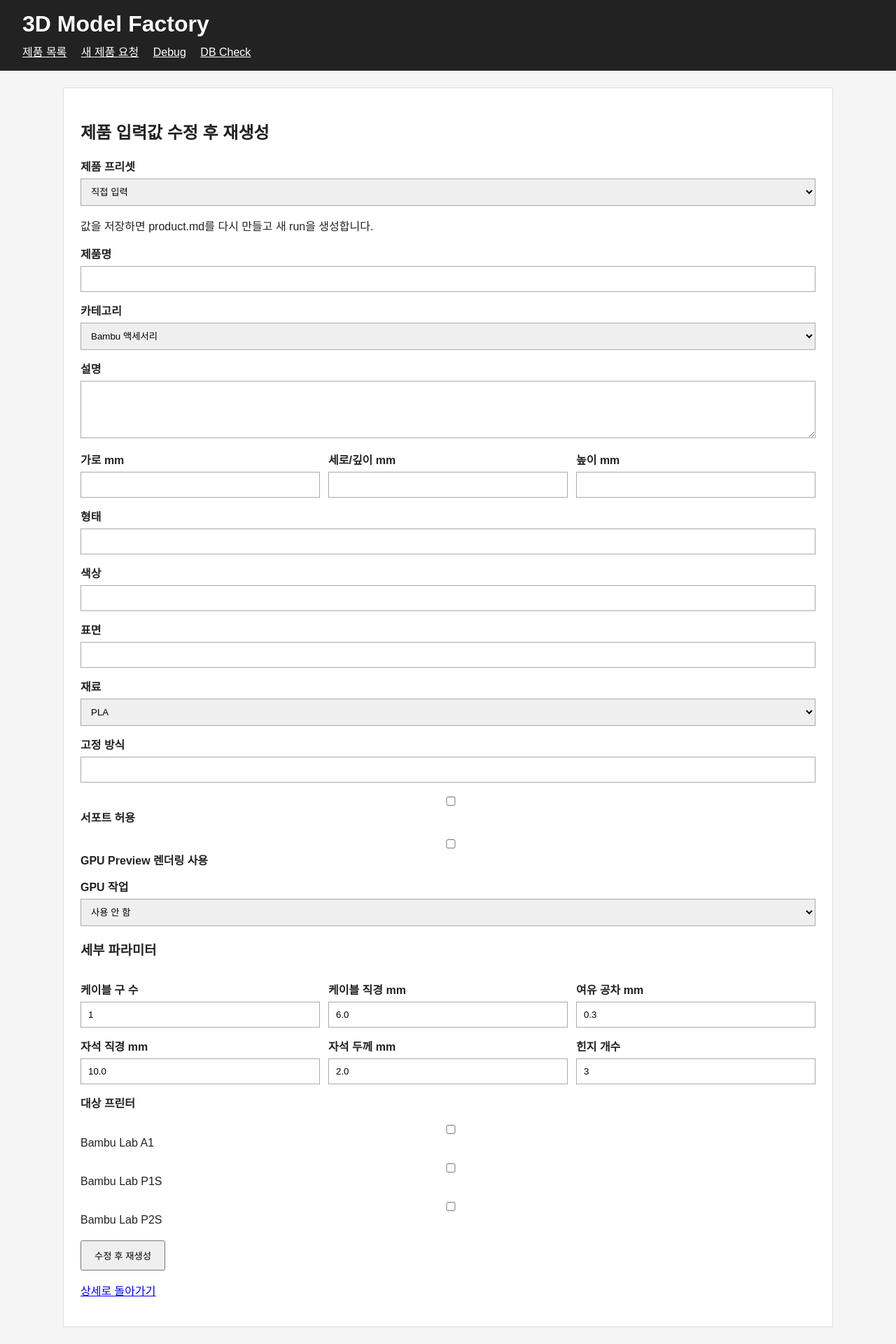
After one commit to kubernetes-operator/tashkent, a FastAPI app: template 3d-model-factory/portal/app/templates/edit_product.html in a window 1280 px wide. The commit adds this page. Shown: the whole page at 70% size. Run offline with FastAPI, Linux system fonts and the light colour scheme; the template is opened without the code that fills it, so the values that code supplies are empty; parts of the project's set-up code (start-up, migrations or seed data) failed here and were passed over.

```diff
--- a/3d-model-factory/portal/app/main.py
+++ b/3d-model-factory/portal/app/main.py
@@ -293,11 +293,12 @@ def next_run_number(product_id: str) -> int:
     return (max(existing) + 1) if existing else 1
 
 
-def write_run_metadata(product: ProductRequest, run_number: int, output_dir: Path) -> Path:
+def write_run_metadata(product: ProductRequest, run_number: int, output_dir: Path, trigger: str = "create") -> Path:
     output_dir.mkdir(parents=True, exist_ok=True)
     product_id = product.id
     lines = [
         f"product_id={product_id}",
+        f"trigger={trigger}",
         f"run_number={run_number}",
         f"created_at={datetime.utcnow().isoformat()}Z",
         f"product_md_path={product_container_base_dir(product_id)}/input/product.md",
@@ -327,10 +328,16 @@ def collect_runs(product_id: str):
         files = []
         for name in run_files:
             path = run_dir / name
+            exists = path.exists() and path.is_file()
+            try:
+                size = path.stat().st_size if exists else None
+            except OSError:
+                exists = False
+                size = None
             files.append({
                 "name": name,
-                "exists": path.exists() and path.is_file(),
-                "size": path.stat().st_size if path.exists() and path.is_file() else None,
+                "exists": exists,
+                "size": size,
                 "download_url": f"/products/{product_id}/download/runs/{run_number}/{name}",
             })
 
@@ -342,6 +349,42 @@ def collect_runs(product_id: str):
     return runs
 
 
+def available_run_numbers(product_id: str) -> list[int]:
+    runs_dir = product_base_dir(product_id) / "runs"
+    run_numbers = []
+    if runs_dir.exists():
+        for child in runs_dir.iterdir():
+            if child.is_dir() and child.name.isdigit():
+                run_numbers.append(int(child.name))
+    return sorted(run_numbers)
+
+
+def parse_run_selection(runs_param: str | None, available: list[int]) -> tuple[list[int], list[str]]:
+    warnings = []
+    available_set = set(available)
+
+    if not runs_param:
+        return list(reversed(available))[:3], warnings
+
+    selected = []
+    for raw in runs_param.split(","):
+        value = raw.strip()
+        if not value:
+            continue
+        if not value.isdigit():
+            warnings.append(f"숫자가 아닌 run 값은 무시했습니다: {value}")
+            continue
+
+        run_number = int(value)
+        if run_number not in available_set:
+            warnings.append(f"존재하지 않는 run은 무시했습니다: {run_number}")
+            continue
+        if run_number not in selected:
+            selected.append(run_number)
+
+    return selected, warnings
+
+
 def read_limited_text(path: Path, limit: int = DEBUG_TEXT_LIMIT) -> tuple[str | None, bool]:
     if not path.exists() or not path.is_file():
         return None, False
@@ -350,6 +393,87 @@ def read_limited_text(path: Path, limit: int = DEBUG_TEXT_LIMIT) -> tuple[str |
     if len(text_value) > limit:
         return text_value[:limit] + "\n... truncated ...", True
     return text_value, False
+
+
+def parse_key_value_text(content: str | None) -> dict[str, str]:
+    parsed = {}
+    if not content:
+        return parsed
+
+    for line in content.splitlines():
+        stripped = line.strip()
+        if not stripped or stripped.startswith("#"):
+            continue
+
+        separator = "=" if "=" in stripped else (":" if ":" in stripped else None)
+        if not separator:
+            continue
+
+        key, value = stripped.split(separator, 1)
+        key = key.strip().lstrip("-").strip()
+        if key:
+            parsed[key] = value.strip()
+    return parsed
+
+
+def validation_status_from_text(content: str | None) -> str:
+    values = parse_key_value_text(content)
+    status = values.get("VALIDATION_STATUS", "UNKNOWN").strip().upper()
+    if status in {"PASS", "WARN", "FAIL"}:
+        return status
+    return "UNKNOWN"
+
+
+def collect_compare_runs(product_id: str, run_numbers: list[int]):
+    text_files = ["run_metadata.txt", "validation.txt", "design_metadata.txt", "output_status.txt"]
+    design_keys = [
+        "engine_version",
+        "design_profile",
+        "material",
+        "width_mm",
+        "depth_mm",
+        "height_mm",
+        "cable_channels",
+        "cable_diameter_mm",
+        "magnet_diameter_mm",
+        "magnet_thickness_mm",
+        "hinge_count",
+        "clearance_mm",
+    ]
+    output_keys = ["preview_status", "render_mode", "three_mf_status", "design_profile"]
+    compare_runs = []
+
+    for run_number in run_numbers:
+        run_dir = run_dir_for(product_id, run_number)
+        texts = {}
+        for filename in text_files:
+            try:
+                content, truncated = read_limited_text(run_dir / filename, DEBUG_TEXT_LIMIT)
+            except Exception as e:
+                content = f"파일 읽기 실패: {repr(e)}"
+                truncated = False
+            texts[filename] = {
+                "content": content,
+                "truncated": truncated,
+                "exists": content is not None,
+            }
+
+        design_values = parse_key_value_text(texts["design_metadata.txt"]["content"])
+        output_values = parse_key_value_text(texts["output_status.txt"]["content"])
+        preview_path = run_dir / "preview.png"
+        preview_exists = preview_path.exists() and preview_path.is_file()
+
+        compare_runs.append({
+            "number": run_number,
+            "preview_exists": preview_exists,
+            "preview_url": f"/products/{product_id}/download/runs/{run_number}/preview.png",
+            "validation_status": validation_status_from_text(texts["validation.txt"]["content"]),
+            "design": {key: design_values.get(key, "") for key in design_keys},
+            "output": {key: output_values.get(key, "") for key in output_keys},
+            "texts": texts,
+        })
+
+    return compare_runs
 
 
 def collect_debug_texts(product_id: str):
@@ -450,6 +574,56 @@ def write_product_md(product: ProductRequest) -> Path:
     path = input_dir / "product.md"
     path.write_text("\n".join(content), encoding="utf-8")
     return path
+
+
+def update_product_from_form(
+    product: ProductRequest,
+    preset_id: str,
+    name: str,
+    category: str,
+    description: str,
+    width_mm: float | None,
+    depth_mm: float | None,
+    height_mm: float | None,
+    shape: str,
+    color: str,
+    surface: str,
+    material: str,
+    mount_type: str,
+    support_allowed: str | None,
+    cable_channels: int,
+    cable_diameter_mm: float,
+    magnet_diameter_mm: float,
+    magnet_thickness_mm: float,
+    hinge_count: int,
+    clearance_mm: float,
+    printer_targets: list[str],
+    use_gpu: str | None,
+    gpu_task: str,
+) -> None:
+    product.preset_id = preset_id
+    product.name = name
+    product.category = category
+    product.description = description
+    product.width_mm = width_mm
+    product.depth_mm = depth_mm
+    product.height_mm = height_mm
+    product.shape = shape
+    product.color = color
+    product.surface = surface
+    product.material = material
+    product.mount_type = mount_type
+    product.cable_channels = cable_channels
+    product.cable_diameter_mm = cable_diameter_mm
+    product.magnet_diameter_mm = magnet_diameter_mm
+    product.magnet_thickness_mm = magnet_thickness_mm
+    product.hinge_count = hinge_count
+    product.clearance_mm = clearance_mm
+    product.support_allowed = (support_allowed == "true")
+    product.use_gpu = (use_gpu == "true")
+    product.gpu_task = gpu_task
+    product.printer_targets = "\n".join([f"- {p}" for p in printer_targets])
+    product.updated_at = datetime.utcnow()
 
 
 def create_blender_job(product_id: str, product_obj=None, run_number: int = 1) -> str:
@@ -699,7 +873,7 @@ def create_product(
         md_path = write_product_md(product)
         run_number = 1
         output_dir = run_dir_for(product.id, run_number)
-        write_run_metadata(product, run_number, output_dir)
+        write_run_metadata(product, run_number, output_dir, trigger="create")
 
         db.add(ProductFile(
             id=str(uuid.uuid4()),
@@ -743,6 +917,150 @@ def create_product(
         db.close()
 
 
+@app.get("/products/{product_id}/edit", response_class=HTMLResponse)
+def edit_product_form(request: Request, product_id: str):
+    db = get_db()
+    try:
+        product = db.query(ProductRequest).filter(ProductRequest.id == product_id).first()
+        if not product:
+            raise HTTPException(status_code=404, detail="Product not found")
+
+        return templates.TemplateResponse(
+            name="edit_product.html",
+            request=request,
+            context={
+                "product": product,
+            },
+        )
+    finally:
+        db.close()
+
+
+@app.post("/products/{product_id}/edit")
+def edit_product(
+    product_id: str,
+    preset_id: str = Form("custom"),
+    name: str = Form(...),
+    category: str = Form(...),
+    description: str = Form(""),
+    width_mm: float | None = Form(None),
+    depth_mm: float | None = Form(None),
+    height_mm: float | None = Form(None),
+    shape: str = Form(""),
+    color: str = Form(""),
+    surface: str = Form(""),
+    material: str = Form("PETG"),
+    mount_type: str = Form(""),
+    support_allowed: str | None = Form(None),
+    cable_channels: int = Form(1),
+    cable_diameter_mm: float = Form(6.0),
+    magnet_diameter_mm: float = Form(10.0),
+    magnet_thickness_mm: float = Form(2.0),
+    hinge_count: int = Form(3),
+    clearance_mm: float = Form(0.3),
+    printer_targets: list[str] = Form([]),
+    use_gpu: str | None = Form(None),
+    gpu_task: str = Form("none"),
+):
+    db = get_db()
+    try:
+        product = db.query(ProductRequest).filter(ProductRequest.id == product_id).first()
+        if not product:
+            raise HTTPException(status_code=404, detail="Product not found")
+
+        update_product_from_form(
+            product=product,
+            preset_id=preset_id,
+            name=name,
+            category=category,
+            description=description,
+            width_mm=width_mm,
+            depth_mm=depth_mm,
+            height_mm=height_mm,
+            shape=shape,
+            color=color,
+            surface=surface,
+            material=material,
+            mount_type=mount_type,
+            support_allowed=support_allowed,
+            cable_channels=cable_channels,
+            cable_diameter_mm=cable_diameter_mm,
+            magnet_diameter_mm=magnet_diameter_mm,
+            magnet_thickness_mm=magnet_thickness_mm,
+            hinge_count=hinge_count,
+            clearance_mm=clearance_mm,
+            printer_targets=printer_targets,
+            use_gpu=use_gpu,
+            gpu_task=gpu_task,
+        )
+        product.status = "MD_CREATED"
+
+        write_product_md(product)
+        run_number = next_run_number(product.id)
+        output_dir = run_dir_for(product.id, run_number)
+        write_run_metadata(product, run_number, output_dir, trigger="edit")
+
+        try:
+            job_name = create_blender_job(product.id, product, run_number)
+
+            db.add(GenerationJob(
+                id=str(uuid.uuid4()),
+                product_id=product.id,
+                k8s_job_name=job_name,
+                status="QUEUED",
+                run_number=run_number,
+                output_dir=run_container_dir_for(product.id, run_number),
+            ))
+
+            product.status = "QUEUED"
+        except Exception as e:
+            db.add(GenerationJob(
+                id=str(uuid.uuid4()),
+                product_id=product.id,
+                k8s_job_name=None,
+                status="FAILED",
+                error_message=repr(e),
+                run_number=run_number,
+                output_dir=run_container_dir_for(product.id, run_number),
+            ))
+
+            product.status = "FAILED"
+
+        product.updated_at = datetime.utcnow()
+        db.commit()
+
+        return RedirectResponse(url=f"/products/{product_id}", status_code=303)
+    finally:
+        db.close()
+
+
+@app.get("/products/{product_id}/compare", response_class=HTMLResponse)
+def compare_product_runs(request: Request, product_id: str):
+    db = get_db()
+    try:
+        product = db.query(ProductRequest).filter(ProductRequest.id == product_id).first()
+        if not product:
+            raise HTTPException(status_code=404, detail="Product not found")
+
+        available = available_run_numbers(product_id)
+        selected, warnings = parse_run_selection(request.query_params.get("runs"), available)
+        compare_runs = collect_compare_runs(product_id, selected)
+
+        return templates.TemplateResponse(
+            name="product_compare.html",
+            request=request,
+            context={
+                "product": product,
+                "available_runs": list(reversed(available)),
+                "selected_runs": selected,
+                "compare_runs": compare_runs,
+                "warnings": warnings,
+            },
+        )
+    finally:
+        db.close()
+
+
 @app.get("/products/{product_id}", response_class=HTMLResponse)
 def product_detail(request: Request, product_id: str):
     db = get_db()
@@ -761,10 +1079,14 @@ def product_detail(request: Request, product_id: str):
             if target.exists():
                 for f in sorted(target.glob("*")):
                     if f.is_file():
+                        try:
+                            size = f.stat().st_size
+                        except OSError:
+                            continue
                         files.append({
                             "subdir": subdir,
                             "name": f.name,
-                            "size": f.stat().st_size,
+                            "size": size,
                             "download_url": f"/products/{product_id}/download/{subdir}/{f.name}",
                         })
 
@@ -829,10 +1151,9 @@ def rerun_product(product_id: str):
         if not product:
             raise HTTPException(status_code=404, detail="Product not found")
 
-        write_product_md(product)
         run_number = next_run_number(product.id)
         output_dir = run_dir_for(product.id, run_number)
-        write_run_metadata(product, run_number, output_dir)
+        write_run_metadata(product, run_number, output_dir, trigger="rerun")
 
         try:
             job_name = create_blender_job(product.id, product, run_number)
--- /dev/null
+++ b/3d-model-factory/portal/app/templates/edit_product.html
@@ -0,0 +1,177 @@
+{% extends "base.html" %}
+{% block content %}
+<section class="card">
+  <h2>제품 입력값 수정 후 재생성</h2>
+
+  <form method="post" action="/products/{{ product.id }}/edit">
+    <label>제품 프리셋</label>
+    <select id="preset_selector" name="preset_id">
+      <option value="custom" {% if product.preset_id == 'custom' %}selected{% endif %}>직접 입력</option>
+      <option value="bambu_a1_nozzle_holder" {% if product.preset_id == 'bambu_a1_nozzle_holder' %}selected{% endif %}>Bambu A1 노즐 홀더</option>
+      <option value="bambu_scraper_holder" {% if product.preset_id == 'bambu_scraper_holder' %}selected{% endif %}>Bambu 스크래퍼 거치대</option>
+      <option value="m3_wall_hook" {% if product.preset_id == 'm3_wall_hook' %}selected{% endif %}>M3 벽걸이 후크</option>
+      <option value="cable_clip_small" {% if product.preset_id == 'cable_clip_small' %}selected{% endif %}>소형 케이블 클립</option>
+      <option value="homelab_label_holder" {% if product.preset_id == 'homelab_label_holder' %}selected{% endif %}>홈랩/랙 라벨 홀더</option>
+      <option value="battery_case_2cell" {% if product.preset_id == 'battery_case_2cell' %}selected{% endif %}>2셀 배터리 케이스</option>
+    </select>
+
+    <p class="hint">값을 저장하면 product.md를 다시 만들고 새 run을 생성합니다.</p>
+
+    <label>제품명</label>
+    <input name="name" required value="{{ product.name or '' }}">
+
+    <label>카테고리</label>
+    <select name="category">
+      <option value="bambu_accessory" {% if product.category == 'bambu_accessory' %}selected{% endif %}>Bambu 액세서리</option>
+      <option value="homelab_accessory" {% if product.category == 'homelab_accessory' %}selected{% endif %}>홈랩 액세서리</option>
+      <option value="cable_management" {% if product.category == 'cable_management' %}selected{% endif %}>케이블 정리</option>
+      <option value="battery_case" {% if product.category == 'battery_case' %}selected{% endif %}>배터리 케이스</option>
+      <option value="desk_organizer" {% if product.category == 'desk_organizer' %}selected{% endif %}>책상 정리</option>
+    </select>
+
+    <label>설명</label>
+    <textarea name="description" rows="4">{{ product.description or '' }}</textarea>
+
+    <div class="grid3">
+      <div>
+        <label>가로 mm</label>
+        <input name="width_mm" type="number" step="0.1" value="{{ product.width_mm or '' }}">
+      </div>
+      <div>
+        <label>세로/깊이 mm</label>
+        <input name="depth_mm" type="number" step="0.1" value="{{ product.depth_mm or '' }}">
+      </div>
+      <div>
+        <label>높이 mm</label>
+        <input name="height_mm" type="number" step="0.1" value="{{ product.height_mm or '' }}">
+      </div>
+    </div>
+
+    <label>형태</label>
+    <input name="shape" value="{{ product.shape or '' }}">
+
+    <label>색상</label>
+    <input name="color" value="{{ product.color or '' }}">
+
+    <label>표면</label>
+    <input name="surface" value="{{ product.surface or '' }}">
+
+    <label>재료</label>
+    <select name="material">
+      <option value="PLA" {% if product.material == 'PLA' %}selected{% endif %}>PLA</option>
+      <option value="PETG" {% if product.material == 'PETG' %}selected{% endif %}>PETG</option>
+      <option value="ASA" {% if product.material == 'ASA' %}selected{% endif %}>ASA</option>
+      <option value="ABS" {% if product.material == 'ABS' %}selected{% endif %}>ABS</option>
+      <option value="TPU" {% if product.material == 'TPU' %}selected{% endif %}>TPU</option>
+    </select>
+
+    <label>고정 방식</label>
+    <input name="mount_type" value="{{ product.mount_type or '' }}">
+
+    <label>
+      <input type="checkbox" name="support_allowed" value="true" {% if product.support_allowed %}checked{% endif %}>
+      서포트 허용
+    </label>
+
+    <label>
+      <input type="checkbox" name="use_gpu" value="true" {% if product.use_gpu %}checked{% endif %}>
+      GPU Preview 렌더링 사용
+    </label>
+
+    <label>GPU 작업</label>
+    <select name="gpu_task">
+      <option value="none" {% if (product.gpu_task or 'none') == 'none' %}selected{% endif %}>사용 안 함</option>
+      <option value="preview" {% if product.gpu_task == 'preview' %}selected{% endif %}>Preview 렌더링</option>
+      <option value="ai_design" {% if product.gpu_task == 'ai_design' %}selected{% endif %}>AI 디자인 보조</option>
+      <option value="preview,ai_design" {% if product.gpu_task == 'preview,ai_design' %}selected{% endif %}>Preview + AI 디자인 보조</option>
+    </select>
+
+    <h3>세부 파라미터</h3>
+
+    <div class="grid3">
+      <div>
+        <label>케이블 구 수</label>
+        <input name="cable_channels" type="number" min="1" max="6" value="{{ product.cable_channels or 1 }}">
+      </div>
+      <div>
+        <label>케이블 직경 mm</label>
+        <input name="cable_diameter_mm" type="number" step="0.1" value="{{ product.cable_diameter_mm or 6.0 }}">
+      </div>
+      <div>
+        <label>여유 공차 mm</label>
+        <input name="clearance_mm" type="number" step="0.1" value="{{ product.clearance_mm or 0.3 }}">
+      </div>
+    </div>
+
+    <div class="grid3">
+      <div>
+        <label>자석 직경 mm</label>
+        <input name="magnet_diameter_mm" type="number" step="0.1" value="{{ product.magnet_diameter_mm or 10.0 }}">
+      </div>
+      <div>
+        <label>자석 두께 mm</label>
+        <input name="magnet_thickness_mm" type="number" step="0.1" value="{{ product.magnet_thickness_mm or 2.0 }}">
+      </div>
+      <div>
+        <label>힌지 개수</label>
+        <input name="hinge_count" type="number" min="1" max="8" value="{{ product.hinge_count or 3 }}">
+      </div>
+    </div>
+
+    {% set targets = product.printer_targets or '' %}
+    <label>대상 프린터</label>
+    <div class="checks">
+      <label><input type="checkbox" name="printer_targets" value="Bambu Lab A1" {% if 'Bambu Lab A1' in targets %}checked{% endif %}> Bambu Lab A1</label>
+      <label><input type="checkbox" name="printer_targets" value="Bambu Lab P1S" {% if 'Bambu Lab P1S' in targets %}checked{% endif %}> Bambu Lab P1S</label>
+      <label><input type="checkbox" name="printer_targets" value="Bambu Lab P2S" {% if 'Bambu Lab P2S' in targets %}checked{% endif %}> Bambu Lab P2S</label>
+    </div>
+
+    <button type="submit">수정 후 재생성</button>
+    <p><a href="/products/{{ product.id }}">상세로 돌아가기</a></p>
+  </form>
+</section>
+
+<script>
+const PRESETS = {
+  "custom": { label: "직접 입력", category: "", description: "", width_mm: "", depth_mm: "", height_mm: "", shape: "", color: "", surface: "", material: "PETG", mount_type: "", support_allowed: false, use_gpu: false, gpu_task: "none" },
+  "bambu_a1_nozzle_holder": { label: "Bambu A1 노즐 홀더", category: "bambu_accessory", description: "Bambu Lab A1 주변에 둘 수 있는 소형 노즐/소모품 홀더", width_mm: 95, depth_mm: 45, height_mm: 28, shape: "box tray", color: "black", surface: "grid matte", material: "PETG", mount_type: "desktop", support_allowed: false, use_gpu: true, gpu_task: "preview" },
+  "bambu_scraper_holder": { label: "Bambu 스크래퍼 거치대", category: "bambu_accessory", description: "스크래퍼 또는 얇은 공구를 세워 보관하는 거치대", width_mm: 110, depth_mm: 38, height_mm: 42, shape: "hook holder", color: "black", surface: "matte", material: "PETG", mount_type: "M3 bolt", support_allowed: false, use_gpu: true, gpu_task: "preview" },
+  "m3_wall_hook": { label: "M3 벽걸이 후크", category: "desk_organizer", description: "M3 볼트 2개로 고정하는 범용 벽걸이 후크", width_mm: 80, depth_mm: 42, height_mm: 35, shape: "hook holder", color: "black", surface: "matte", material: "PETG", mount_type: "M3 bolt", support_allowed: false, use_gpu: true, gpu_task: "preview" },
+  "cable_clip_small": { label: "소형 케이블 클립", category: "cable_management", description: "USB-C, 전원선 등 얇은 케이블을 정리하는 클립", width_mm: 55, depth_mm: 24, height_mm: 18, shape: "clip", color: "black", surface: "matte", material: "PETG", mount_type: "adhesive", support_allowed: false, use_gpu: false, gpu_task: "none" },
+  "homelab_label_holder": { label: "홈랩/랙 라벨 홀더", category: "homelab_accessory", description: "서버, 스위치, 케이블 앞단에 붙이는 라벨 홀더", width_mm: 120, depth_mm: 22, height_mm: 16, shape: "rounded rectangular holder", color: "white", surface: "matte", material: "PLA", mount_type: "adhesive", support_allowed: false, use_gpu: false, gpu_task: "none" },
+  "battery_case_2cell": { label: "2셀 배터리 케이스", category: "battery_case", description: "소형 배터리 2개를 보관하는 단순 오픈 트레이 케이스", width_mm: 72, depth_mm: 38, height_mm: 18, shape: "box case", color: "black", surface: "grid matte", material: "PETG", mount_type: "none", support_allowed: false, use_gpu: true, gpu_task: "preview" }
+};
+
+function setField(name, value) {
+  const el = document.querySelector(`[name="${name}"]`);
+  if (!el) return;
+  if (el.type === "checkbox") {
+    el.checked = Boolean(value);
+  } else {
+    el.value = value ?? "";
+  }
+}
+
+function applyPreset(id) {
+  const p = PRESETS[id] || PRESETS["custom"];
+  if (id !== "custom") setField("name", p.label);
+  setField("category", p.category || "bambu_accessory");
+  setField("description", p.description);
+  setField("width_mm", p.width_mm);
+  setField("depth_mm", p.depth_mm);
+  setField("height_mm", p.height_mm);
+  setField("shape", p.shape);
+  setField("color", p.color);
+  setField("surface", p.surface);
+  setField("material", p.material || "PETG");
+  setField("mount_type", p.mount_type);
+  setField("support_allowed", p.support_allowed);
+  setField("use_gpu", p.use_gpu);
+  setField("gpu_task", p.gpu_task || "none");
+}
+
+document.getElementById("preset_selector").addEventListener("change", function(e) {
+  applyPreset(e.target.value);
+});
+</script>
+{% endblock %}
--- a/3d-model-factory/portal/app/templates/product_detail.html
+++ b/3d-model-factory/portal/app/templates/product_detail.html
@@ -19,6 +19,12 @@
     <tr><th>GPU 작업</th><td>{{ product.gpu_task }}</td></tr>
     <tr><th>프린터</th><td><pre>{{ product.printer_targets }}</pre></td></tr>
   </table>
+
+  <p>
+    <a href="/products/{{ product.id }}/edit">입력값 수정 후 재생성</a>
+    |
+    <a href="/products/{{ product.id }}/compare">Run 비교</a>
+  </p>
 
   <form method="post" action="/products/{{ product.id }}/rerun">
     <button type="submit">다시 생성</button>
```
Also changed, not shown: 3d-model-factory/portal/app/templates/product_compare.html (added, +183 -0 lines).
